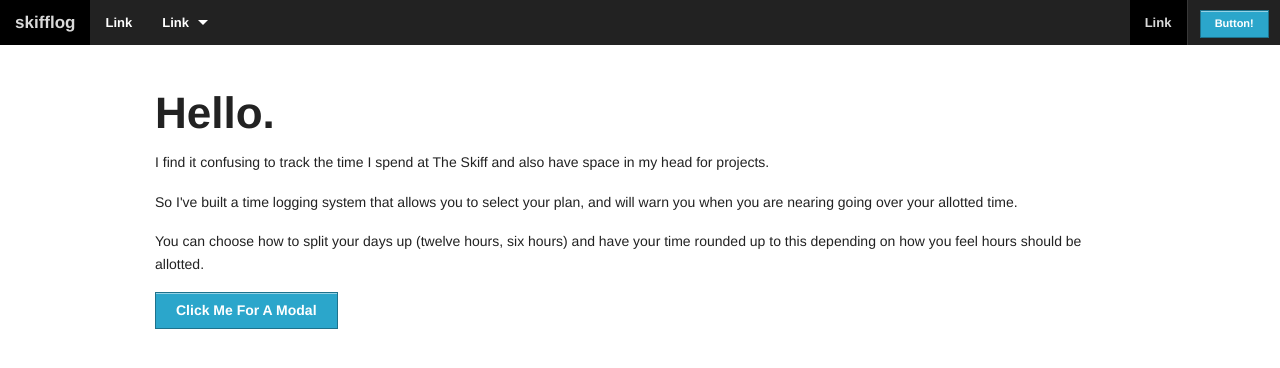
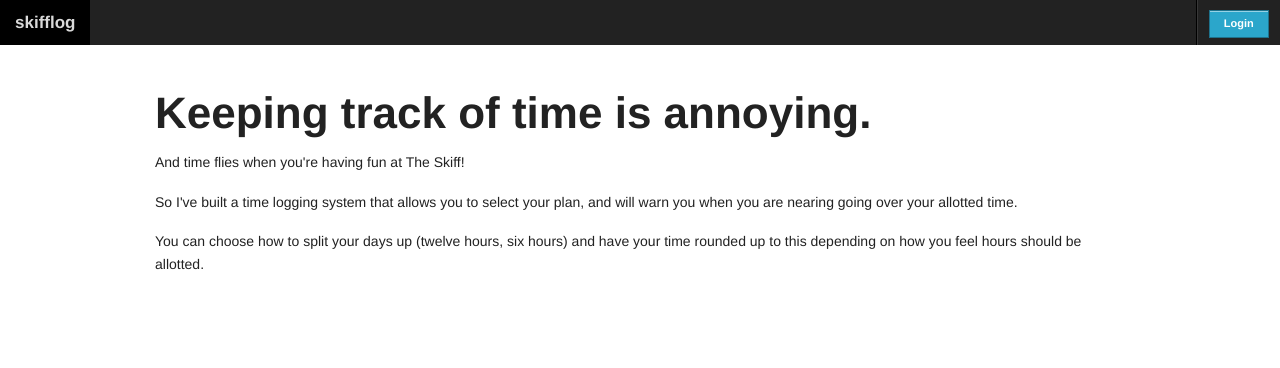
Before and after one commit to radiosilence/skifflog, a Django app: template skifflog/templates/home.html in a window 1280 px wide. Shown: the top 368 px of the page. Run offline with Django 3.2, Linux system fonts and the light colour scheme; the template is opened without the code that fills it, so the values that code supplies are empty; parts of the project's set-up code (start-up, migrations or seed data) failed here and were passed over; some libraries are stand-ins or nearby versions.

Commit message:
Many things.

```diff
--- a/requirements.txt
+++ b/requirements.txt
@@ -2,4 +2,5 @@ django>=1.4.2
 djangorestframework+=2.1.1
 django-timedeltafield>=0.6.7
 south>=0.7.6
+django-allauth>=0.8.2
 *.swp
--- a/skifflog/static/javascripts/main.js
+++ b/skifflog/static/javascripts/main.js
@@ -81,7 +81,6 @@ requirejs.config({
                 'foundation/jquery.foundation.topbar',
                 'foundation/jquery.offcanvas',
                 'foundation/jquery.placeholder',
-                'foundation/modernizr.foundation',
             ]
         }
     }
@@ -106,7 +105,6 @@ require([ 'jquery'
         , 'foundation/jquery.foundation.topbar'
         , 'foundation/jquery.offcanvas'
         , 'foundation/jquery.placeholder'
-        , 'foundation/modernizr.foundation'
         , 'foundation/app'
         ], function($) {
 
--- a/skifflog/templates/base.html
+++ b/skifflog/templates/base.html
@@ -1,6 +1,7 @@
 <!DOCTYPE html>
 {% load static %}
-<!-- paulirish.com/2008/conditional-stylesheets-vs-css-hacks-answer-neither/ -->
+{% load socialaccount %}
+{% load account %}
 <!--[if IE 8]> <html class="no-js lt-ie9" lang="en"> <![endif]-->
 <!--[if gt IE 8]><!--> <html class="no-js" lang="en"> <!--<![endif]-->
 
@@ -21,61 +22,39 @@
 <body>
     <nav class="top-bar">
       <ul>
-        <li class="name"><h1><a href="#">skifflog</a></h1></li>
+        <li class="name"><h1><a href="/">skifflog</a></h1></li>
         <li class="toggle-topbar"><a href="#"></a></li>
       </ul>
       <section>
-        <ul class="left">
-          <li><a href="#">Link</a></li>
 
-          <li class="has-dropdown">
-            <a href="#">Link</a>
-
-            <ul class="dropdown">
-              <li><a href="#">Dropdown Link</a></li>
-            </ul>
-
-          </li>
-
-        </ul>
 
         <ul class="right">
-
-          <li class="active"><a href="#">Link</a></li>
           <li class="divider"></li>
 
-
-          <li class="has-button">
-            <a class="small button" href="#">Button!</a>
-          </li>
+          {% if user.is_active %}
+            <li>
+              <a href="{% url dashboard %}">Logged in as {{ user.username }}</a>
+            </li>
+            <li class="has-button ">
+                <a class="small button" href="{% url account_logout %}">Logout</a>
+            </li>
+          {% else %}
+            <li class="has-button">
+              <a class="small button" href="{% provider_login_url 'persona' %}">Login</a>
+            </li>
+          {% endif %}
         </ul>
       </section>
     </nav>
-
     <div class="row">
-        <div class="twelve columns">
-            <h1>Hello.</h1>
-            <p>I find it confusing to track the time I spend at The Skiff and
-                also have space in my head for projects.</p>
-            <p>So I've built a time logging system that allows you to select
-                your plan, and will warn you when you are nearing going
-                over your allotted time.</p>
-            <p>You can choose how to split your days up (twelve hours, six hours)
-                and have your time rounded up to this depending on how you feel
-                hours should be allotted.</p>
-            <a href="#" class="button" data-reveal-id="myModal">Click Me For A Modal</a>
-        </div>
+      <div class="twelve columns">
+      {% block content %}{% endblock %}
+      </div>
     </div>
-    <div id="myModal" class="reveal-modal [expand, xlarge, large, medium, small]">
-      <h2>Awesome. I have it.</h2>
-      <p class="lead">Your couch.  It is mine.</p>
-      <p>Im a cool paragraph that lives inside of an even cooler modal. Wins</p>
-      <a class="close-reveal-modal">&#215;</a>
-    </div>
-    <!-- Included JS Files (Uncompressed) -->
     <script src="{% static 'javascripts/jquery.js' %}"></script>
     <script data-main="{% static 'javascripts/main.js' %}"
         src="{% static 'javascripts/require.js' %}"></script>
+    {% providers_media_js %}
 
 </body>
 </html>
--- /dev/null
+++ b/skifflog/templates/dashboard.html
@@ -0,0 +1,5 @@
+{% extends 'base.html' %}
+{% block content %}
+<h1>Dashboard</h1>
+<p>This is the logged in user dashboard.</p>
+{% endblock %}
--- a/skifflog/templates/home.html
+++ b/skifflog/templates/home.html
@@ -1 +1,16 @@
 {% extends 'base.html' %}
+{% block content %}
+
+    <div class="row">
+        <div class="twelve columns">
+            <h1>Keeping track of time is annoying.</h1>
+            <p>And time flies when you're having fun at The Skiff!</p>
+            <p>So I've built a time logging system that allows you to select
+                your plan, and will warn you when you are nearing going
+                over your allotted time.</p>
+            <p>You can choose how to split your days up (twelve hours, six hours)
+                and have your time rounded up to this depending on how you feel
+                hours should be allotted.</p>
+        </div>
+    </div>
+{% endblock %}
--- a/skifflog/urls.py
+++ b/skifflog/urls.py
@@ -1,17 +1,14 @@
 from django.conf.urls import patterns, include, url
 
 # Uncomment the next two lines to enable the admin:
-# from django.contrib import admin
-# admin.autodiscover()
+from django.contrib import admin
+admin.autodiscover()
 
 urlpatterns = patterns('',
     # Examples:
     url(r'^$', 'skifflog.views.home', name='home'),
-    # url(r'^skifflog/', include('skifflog.foo.urls')),
-
-    # Uncomment the admin/doc line below to enable admin documentation:
-    # url(r'^admin/doc/', include('django.contrib.admindocs.urls')),
-
-    # Uncomment the next line to enable the admin:
-    # url(r'^admin/', include(admin.site.urls)),
+    url(r'^dashboard/$', 'skifflog.views.dashboard', name='dashboard'),
+    url(r'^accounts/profile/$', 'skifflog.views.profile', name='account_profile'),
+    (r'^accounts/', include('allauth.urls')),
+    url(r'^admin/', include(admin.site.urls)),
 )
```
Also changed, not shown: skifflog/settings.py (+28 -1 lines), skifflog/views.py (+10 -4 lines).
